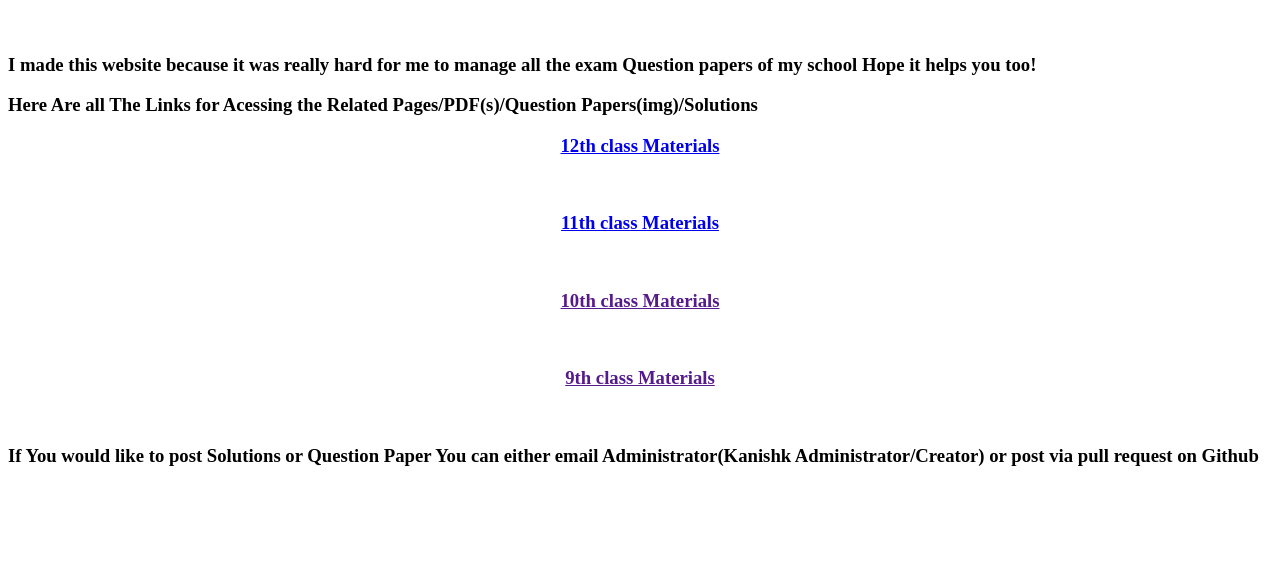
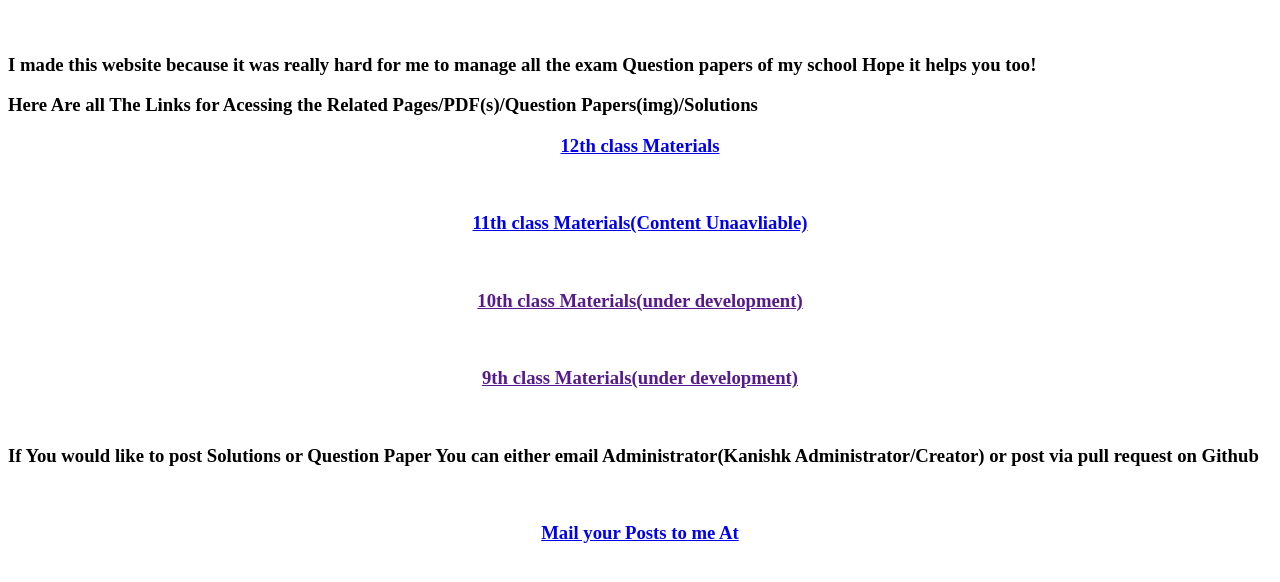
Before and after one commit to kanishk-creator/ExamArchive, a plain HTML site: page index.html in a window 1280 px wide. Shown: the part 110-692 px from the top of the page. Drawn offline with Linux system fonts and the light colour scheme.

Commit message:
Update index.html

```diff
--- a/index.html
+++ b/index.html
@@ -18,12 +18,14 @@
 
     <center><h3><a href="12/StrManag.html">12th class Materials</a></h3></center>
     <br>
-    <center><h3><a href="11/StrManag.html">11th class Materials</a></h3></center>
+    <center><h3><a href="11/StrManag.html">11th class Materials(Content Unaavliable)</a></h3></center>
     <br>
-    <center><h3><a href="">10th class Materials</a></h3></center>
+    <center><h3><a href="">10th class Materials(under development)</a></h3></center>
     <br>
-    <center><h3><a href="">9th class Materials</a></h3></center>
+    <center><h3><a href="">9th class Materials(under development)</a></h3></center>
     <br>
     <h3>If You would like to post Solutions or Question Paper You can either email Administrator(Kanishk Administrator/Creator) or post via pull request on Github </h3>
+    <br>
+    <center><h3><a href="rayk74565@gmail.com">Mail your Posts to me At</a></h3></center>
 </body>
 </html>
```
